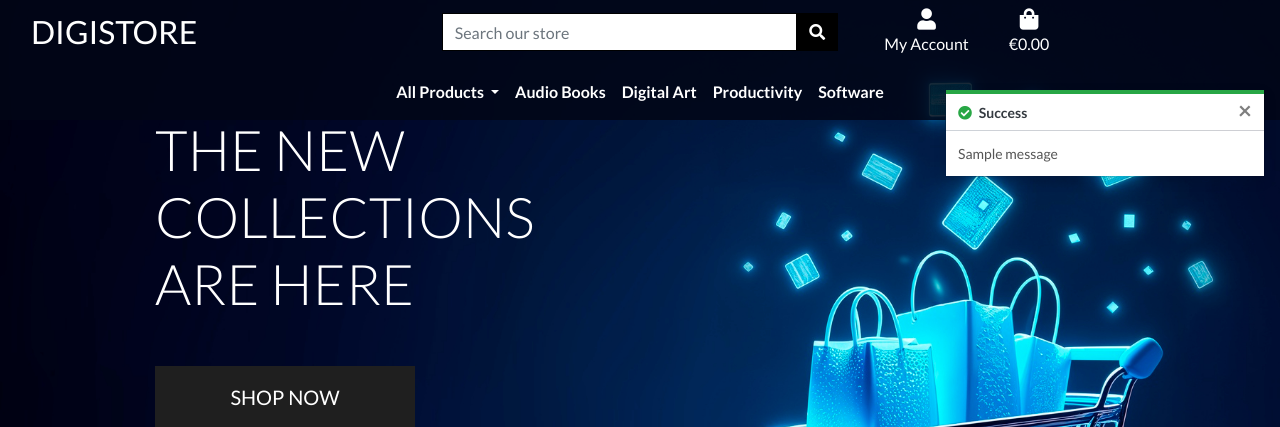
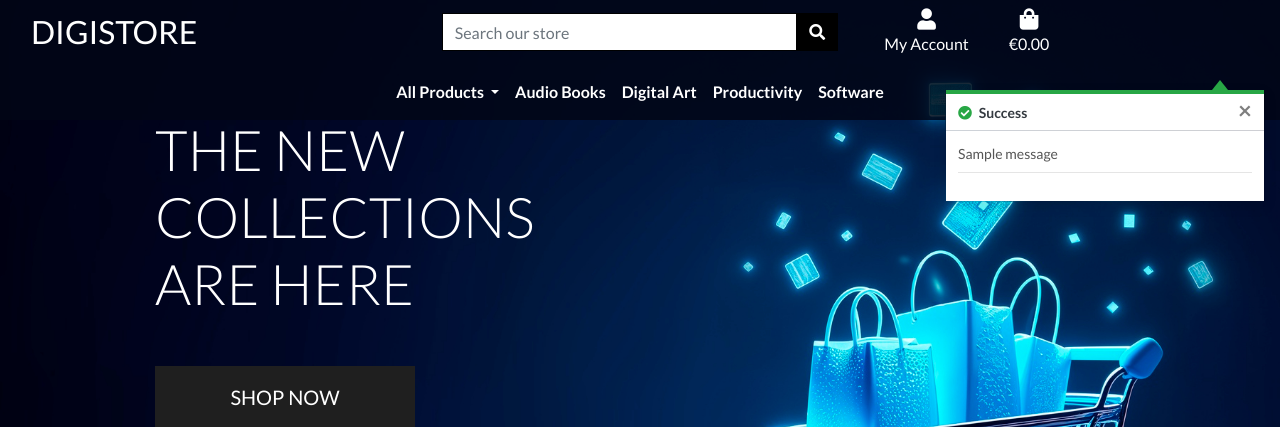
Before and after one commit to collinsevan/DigiStore-PP5, a Django app: page / in a window 1280 px wide. Shown: the top 427 px of the page. Run offline with Django 3.2, Linux system fonts and the light colour scheme; tables that the repository leaves empty hold one stand-in row (values such as "Sample post"); one stand-in notice (Sample message) is shown; some libraries are stand-ins or nearby versions.

Commit message:
Add bag preview to success toast

```diff
--- a/static/css/base.css
+++ b/static/css/base.css
@@ -179,6 +179,43 @@
   height: 4px;
 }
 
+/* Toast arrow (CSS-Tricks style) */
+
+.arrow-up {
+  width: 0;
+  height: 0;
+  border-left: 8px solid transparent;
+  border-right: 8px solid transparent;
+  border-bottom: 10px solid #fff;
+  position: absolute;
+  top: -10px;
+  right: 36px;
+}
+
+/* Match Bootstrap contextual colours */
+.arrow-success {
+  border-bottom-color: #28a745 !important;
+}
+
+.arrow-danger {
+  border-bottom-color: #dc3545 !important;
+}
+
+.arrow-warning {
+  border-bottom-color: #ffc107 !important;
+}
+
+.arrow-info {
+  border-bottom-color: #17a2b8 !important;
+}
+
+/* Bag preview inside success toast */
+.bag-notification-wrapper {
+  max-height: 100px;
+  overflow-x: hidden;
+  overflow-y: auto;
+}
+
 /* Media Queries */
 
 /* Slightly larger container on xl screens */
--- a/templates/includes/toasts/toast_error.html
+++ b/templates/includes/toasts/toast_error.html
@@ -1,5 +1,6 @@
 <div class="toast custom-toast rounded-0 border-top-0" data-autohide="false">
     <div class="toast-capper bg-danger"></div>
+    <div class="arrow-up arrow-danger"></div>
 
     <div class="toast-header bg-white text-dark">
         <strong class="mr-auto">
--- a/templates/includes/toasts/toast_success.html
+++ b/templates/includes/toasts/toast_success.html
@@ -1,5 +1,6 @@
 <div class="toast custom-toast rounded-0 border-top-0" data-autohide="false">
     <div class="toast-capper bg-success"></div>
+    <div class="arrow-up arrow-success"></div>
 
     <div class="toast-header bg-white text-dark">
         <strong class="mr-auto">
@@ -11,6 +12,49 @@
     </div>
 
     <div class="toast-body bg-white">
-        {{ message }}
+        <div class="row">
+            <div class="col">
+                {{ message }}
+                <hr class="mt-2 mb-3">
+            </div>
+        </div>
+
+        {% if grand_total %}
+        <p class="logo-font bg-white text-black py-1">
+            Your Bag ({{ product_count }})
+        </p>
+
+        <div class="bag-notification-wrapper">
+            {% for item in bag_items %}
+            <div class="row">
+                <div class="col-3 my-1">
+                    {% if item.product.image %}
+                    <img class="w-100" src="{{ item.product.image.url }}" alt="{{ item.product.name }}">
+                    {% elif item.product.image_url %}
+                    <img class="w-100" src="{{ item.product.image_url }}" alt="{{ item.product.name }}">
+                    {% endif %}
+                </div>
+                <div class="col-9">
+                    <p class="my-0"><strong>{{ item.product.name }}</strong></p>
+                    <p class="my-0 small text-muted">Qty: {{ item.quantity }}</p>
+                </div>
+            </div>
+            {% endfor %}
+        </div>
+
+        <div class="row mt-2">
+            <div class="col">
+                <strong class="text-black">Total: €{{ grand_total|floatformat:2 }}</strong>
+            </div>
+        </div>
+
+        <div class="row">
+            <div class="col">
+                <a href="{% url 'view_bag' %}" class="btn btn-black btn-sm rounded-0 btn-block">
+                    View Bag
+                </a>
+            </div>
+        </div>
+        {% endif %}
     </div>
 </div>
--- a/templates/includes/toasts/toast_warning.html
+++ b/templates/includes/toasts/toast_warning.html
@@ -1,5 +1,6 @@
 <div class="toast custom-toast rounded-0 border-top-0" data-autohide="false">
     <div class="toast-capper bg-warning"></div>
+    <div class="arrow-up arrow-warning"></div>
 
     <div class="toast-header bg-white text-dark">
         <strong class="mr-auto">
```
Also changed, not shown: templates/includes/toasts/toast_info.html (+46 -1 lines).
